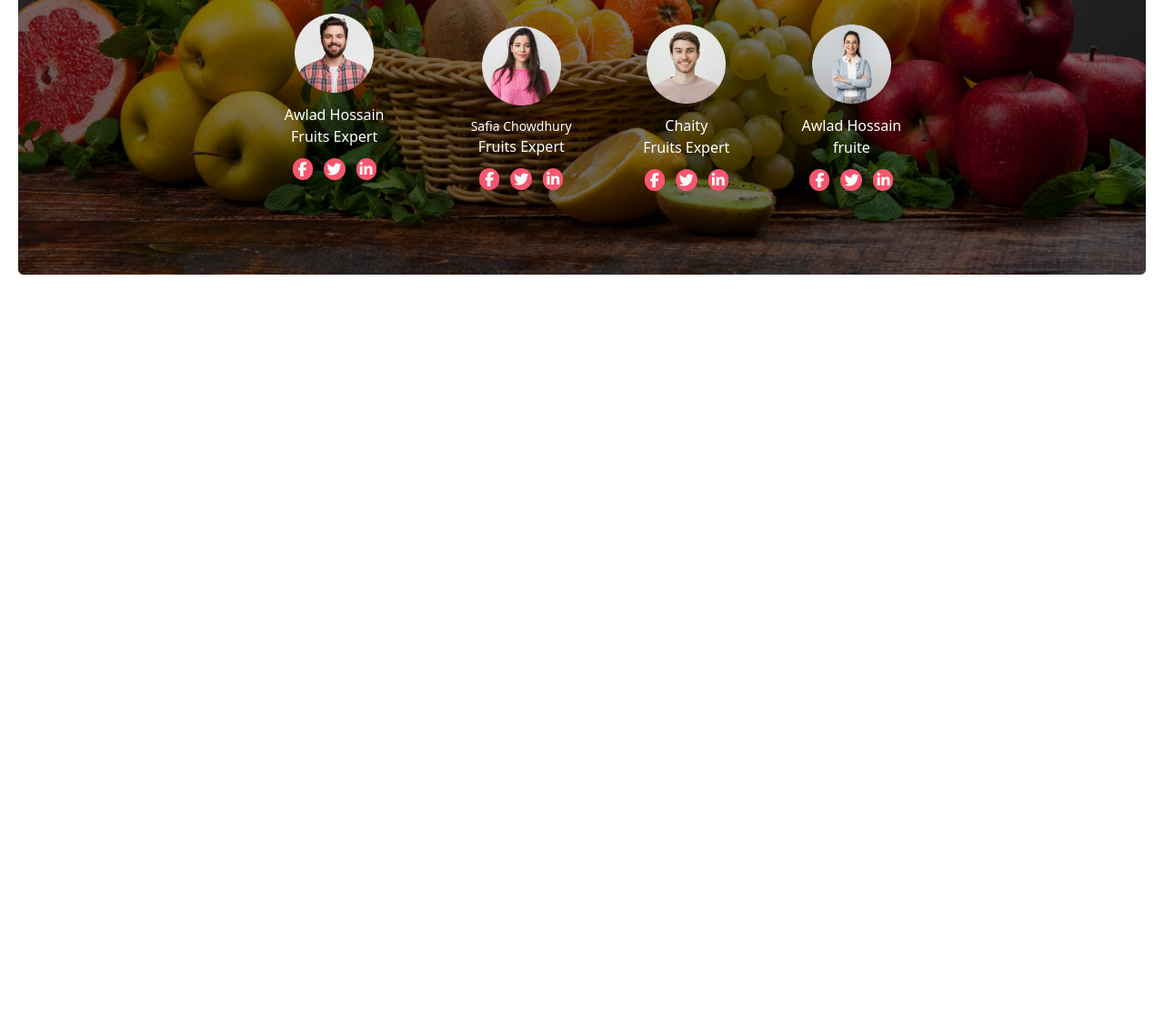
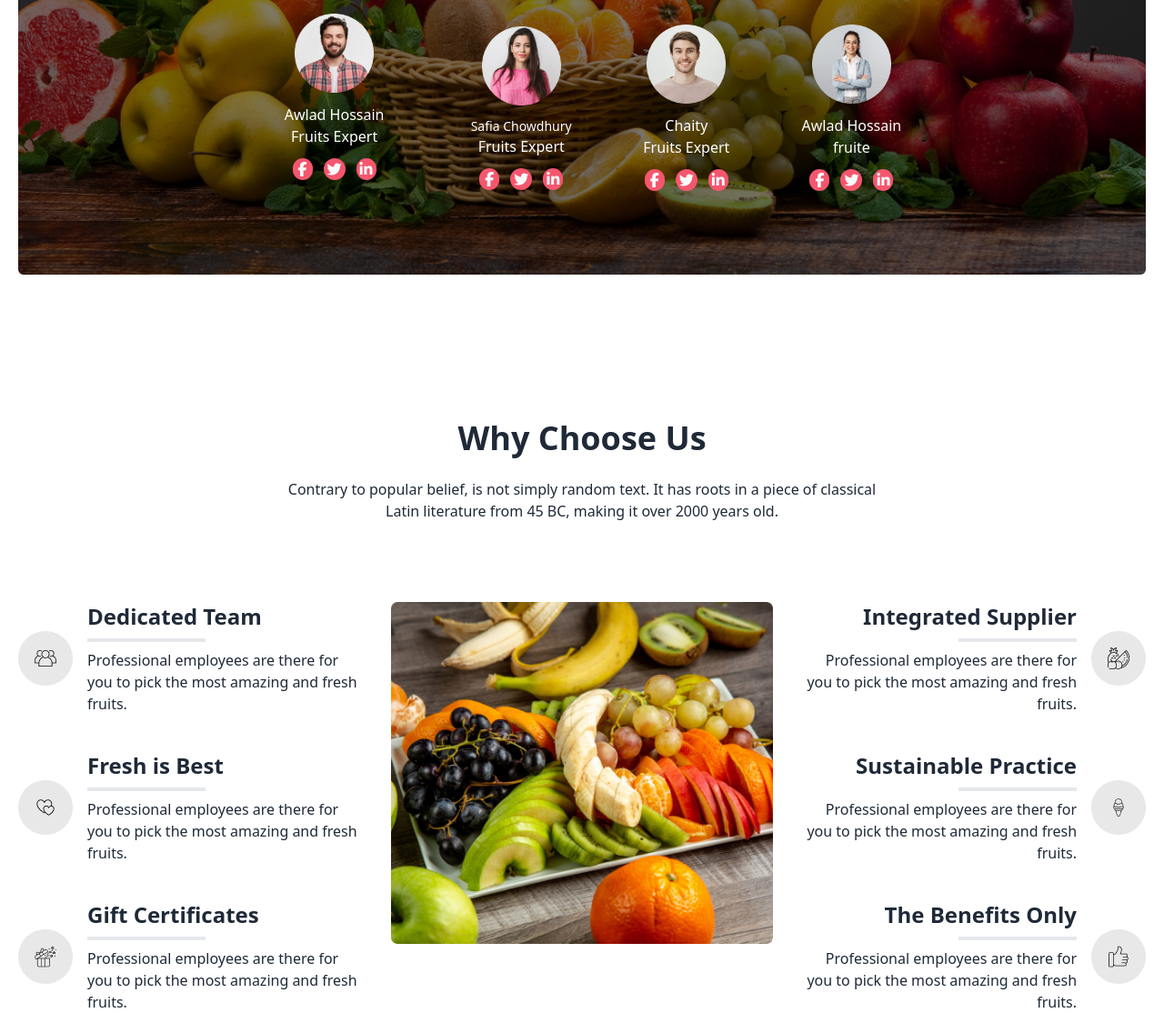
Before and after one commit to Md-Abdur-Razzak/fruti-website, a plain HTML site: page index.html in a window 1280 px wide. Shown: the part 1882-2996 px from the top of the page at 91% size. Before the commit the page ends 2184 px from the top, so only its background shows below. Drawn offline with nearby package versions, Linux system fonts and the light colour scheme.

Commit message:
choose fruts secttion

```diff
--- a/index.html
+++ b/index.html
@@ -383,7 +383,89 @@
 
           </div>
     </section>
+    <!-- Why Choose Us -->
+      <section>
+        <div class="flex justify-center items-center flex-col mt-40">
+            <h1 class="md:text-4xl font-bold">Why Choose Us</h1>
+            <p class="py-6 text-center">Contrary to popular belief, is not simply random text. It has roots in a piece of classical <br>Latin literature from 45 BC, making it over 2000 years old.</p>
+        </div>
 
+        <div class="mt-16 flex  gap-8 md:flex-row flex-col">
+              <div class="flex flex-col  gap-y-10 order-2 md:order-1">
+                      <div class="flex flex-col text-center md:text-start gap-4 justify-center items-center md:flex-row">
+                        <img src="images/Group 46.png" alt="">
+                        <div class="space-y-2">
+                          <h1 class="text-2xl font-bold">Dedicated Team</h1>
+                          <div class="flex  md:justify-start justify-center"> <hr class="w-[130px] border-2 "></div>
+                          <p>Professional employees are there for you to pick  the most amazing and fresh fruits.</p>
+                        </div>
+                      </div>
+
+                    <div class="flex flex-col text-center md:text-start gap-4 justify-center items-center md:flex-row">
+                      <img src="images/Group 46 (1).png" alt="">
+                      <div class="space-y-2">
+                        <h1 class="text-2xl font-bold">Fresh is Best</h1>
+                        <div class="flex  md:justify-start justify-center"> <hr class="w-[130px] border-2 "></div>
+                        <p>Professional employees are there for you to pick  the most amazing and fresh fruits.</p>
+                      </div>
+                    </div>
+
+                  <div class="flex flex-col text-center md:text-start gap-4 justify-center items-center md:flex-row">
+                    <img src="images/Group 46 (2).png" alt="">
+                    <div class="space-y-2">
+                      <h1 class="text-2xl font-bold">Gift Certificates</h1>
+                      <div class="flex  md:justify-start justify-center"> <hr class="w-[130px] border-2 "></div>
+                      <p>Professional employees are there for you to pick  the most amazing and fresh fruits.</p>
+                    </div>
+                  </div>
+              </div>
+
+              <div class="h-full md:w-[63%] order-1 md:order-2">
+                <img class="w-full" src="images/whychoose1.png" alt="">
+              </div>
+
+              <div class="flex flex-col  gap-y-10 order-3 md:order-3">
+
+                    <div class="flex gap-4 flex-col items-center md:flex-row-reverse md:text-right  text-center ">
+                      <img src="images/Group 46 (3).png" alt="">
+                      <div class="space-y-2">
+                        <h1 class="text-2xl font-bold">Integrated Supplier</h1>
+                      <div class="flex md:justify-end justify-center"> <hr class="w-[130px] border-2 "></div>
+                        <p>Professional employees are there for you to pick  the most amazing and fresh fruits.</p>
+                      </div>
+                    </div>
+
+                  <div class="flex gap-4 flex-col items-center md:flex-row-reverse md:text-right text-center">
+                    <img src="images/Group 46 (4).png" alt="">
+                    <div class="space-y-2">
+                      <h1 class="text-2xl font-bold">Sustainable Practice</h1>
+                      <div class="flex md:justify-end justify-center"> <hr class="w-[130px] border-2 "></div>
+                      <p>Professional employees are there for you to pick the most amazing and fresh fruits.</p>
+                    </div>
+                  </div>
+
+                <div class="flex gap-4 flex-col items-center md:flex-row-reverse text-center md:text-right">
+                  <img src="images/Group 46 (5).png" alt="">
+                  <div class="space-y-2">
+                    <h1 class="text-2xl font-bold">The Benefits Only</h1>
+                    <div class="flex md:justify-end justify-center"> <hr class="w-[130px] border-2 "></div>
+                    <p>Professional employees are there for you to pick  the most amazing and fresh fruits.</p>
+                  </div>
+            </div>
+
+
+
+
+
+              </div>
+
+
+
+
+        </div>
+
+
+      </section>
 
     </main>
     <!-- font awesom -->
```
Also changed, not shown: images/Group 46 (1).png (added), images/Group 46 (2).png (added), images/Group 46 (3).png (added), images/Group 46 (4).png (added), images/Group 46 (5).png (added), images/Group 46.png (added).
